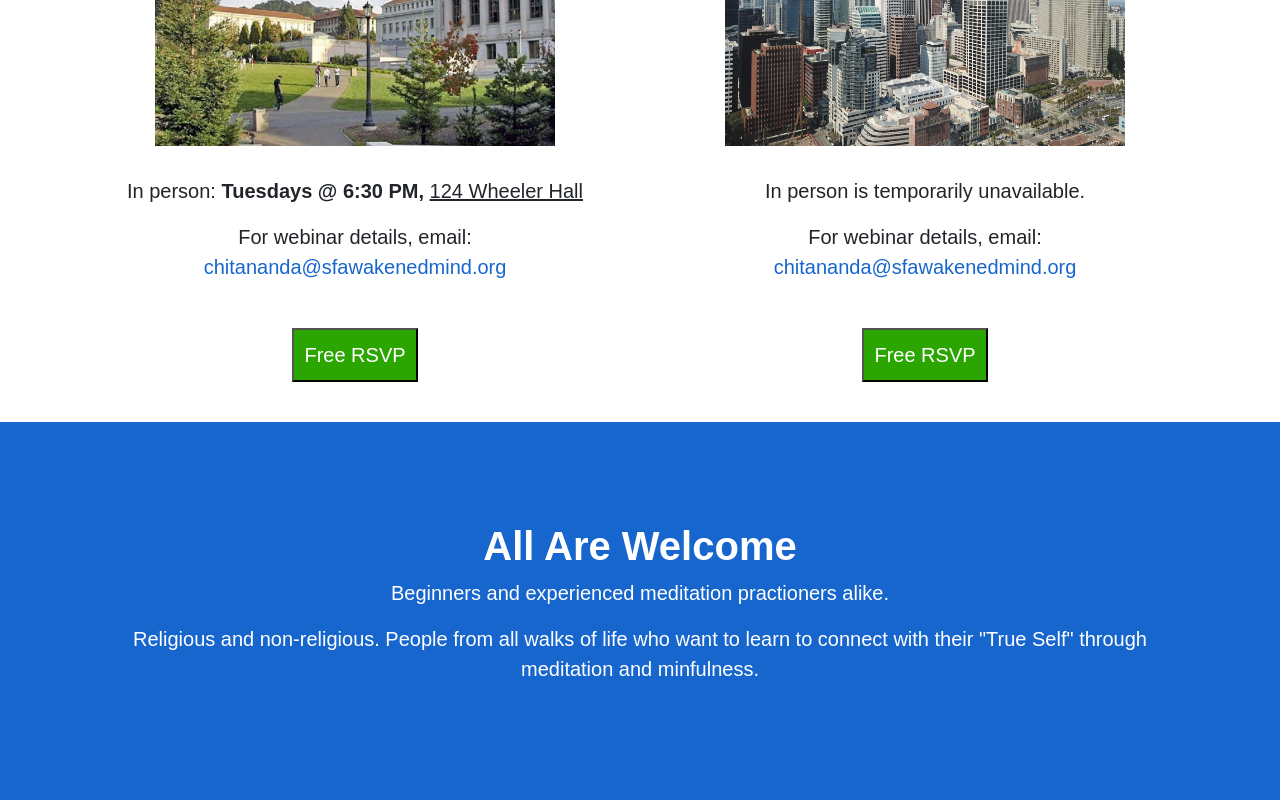
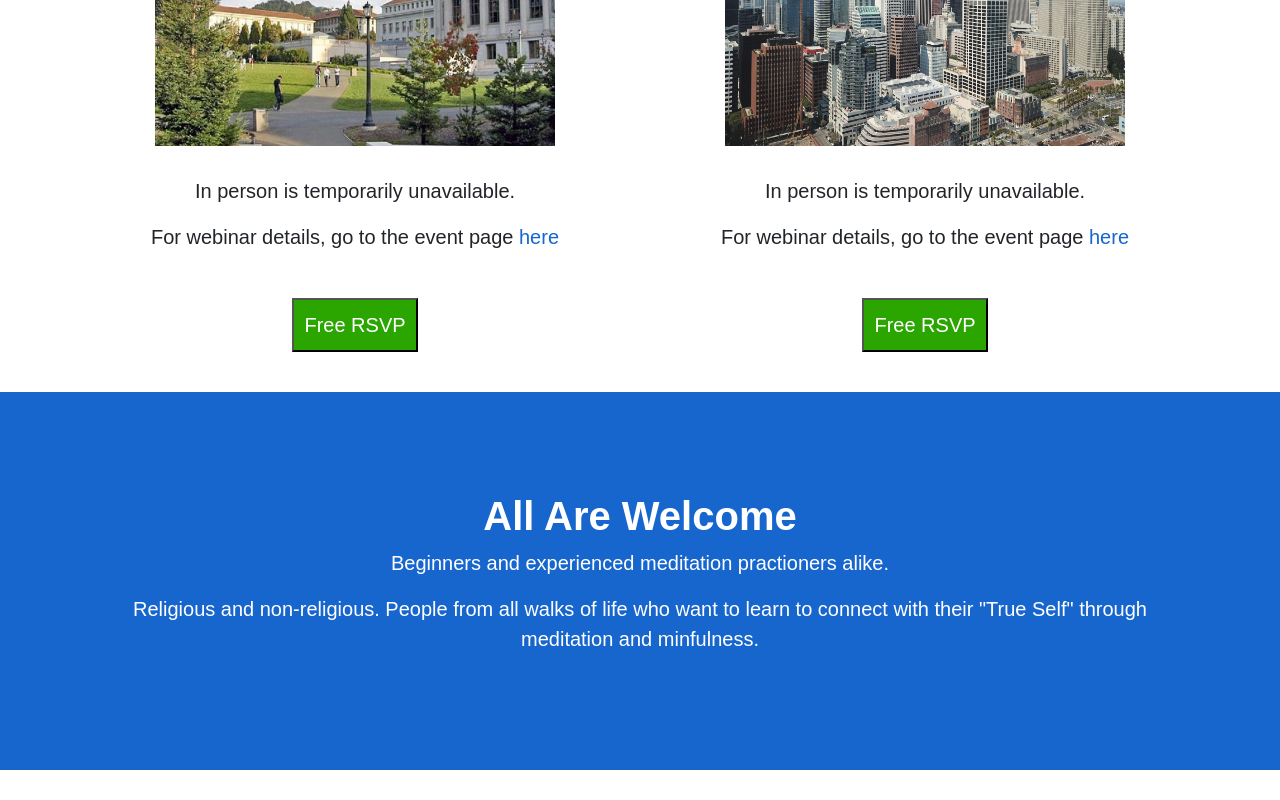
Before and after one commit to saranasr83/Enlightment, a React (Create React App) app: page / in a window 1280 px wide. Shown: the part 1110-1910 px from the top of the page. After the commit the page ends 1880 px from the top, so only its background shows below. Built offline with nearby package versions, Linux system fonts and the light colour scheme.

Commit message:
change the info for webinar details

```diff
--- a/src/pages/Home/Home.js
+++ b/src/pages/Home/Home.js
@@ -36,8 +36,9 @@ class Home extends React.Component {
                                 <div className="text-center class-time-loc">
                                     {/* <p style={{ marginTop: "25px", color: "#1766CE" }}><b>TBD</b></p> */}
                                     <br />
-                                    <p>In person: <b>Tuesdays @ 6:30 PM, </b><u>124 Wheeler Hall</u></p>
-                                    <p> For webinar details, email:<p style={{color:"#1766CE"}} >chitananda@sfawakenedmind.org</p></p>
+                                    {/* <p>In person: <b>Tuesdays @ 6:30 PM, </b><u>124 Wheeler Hall</u></p> */}
+                                    <p>In person is temporarily unavailable. </p>
+                                    <p> For webinar details, go to the event page <a href="https://www.meetup.com/Free-Meditation-Class-at-Cal/events/" target="blank" style={{color:"#1766CE"}}>here</a></p>
                                     <br />
                                     <a href="https://www.meetup.com/Free-Meditation-Class-at-Cal/events/" target="blank">
                                     <button className="brk-btn" style={{ backgroundColor: "#2BA500", padding: "10px", color: "white", cursor: "pointer" }} href="/" target="blank">
@@ -52,13 +53,13 @@ class Home extends React.Component {
                         <Col size="md-6">
                             <div className="image-location">
                                 <h3 className="text-center location" style={{ marginTop: "50px", fontFamily: "sans-serif" }}>San Francisco</h3>
-                                <img className="img-fluid img-home" src={sf} alt="wework work space" />
+                                <img className="img-fluid img-home" src={sf} alt="SF city" />
                                 <div className="text-center class-time-loc">
                                     {/* <p style={{ marginTop: "25px", color: "#1766CE" }}><b>2 locations</b></p> */}
                                     {/* <p><b>Tuesdays @ 6 PM, </b><u>MindSpace 575 Market St.</u></p> */}
                                     <br />
                                     <p>In person is temporarily unavailable.</p>
-                                    <p> For webinar details, email: <p style={{color:"#1766CE"}}>chitananda@sfawakenedmind.org</p></p>
+                                    <p> For webinar details, go to the event page <a href="https://www.meetup.com/Free-Meditation-Class-for-Professionals-Downtown-SF/events/" target="blank" style={{color:"#1766CE"}}>here</a></p>
                                     <br />
                                     <a href="https://www.meetup.com/Free-Meditation-Class-for-Professionals-Downtown-SF/events/" target="blank">
                                         <button className="sf-btn" style={{ backgroundColor: "#2BA500", padding: "10px", color: "white", cursor: "pointer" }} onClick={() => { this.trackFbClick() }}>
```
